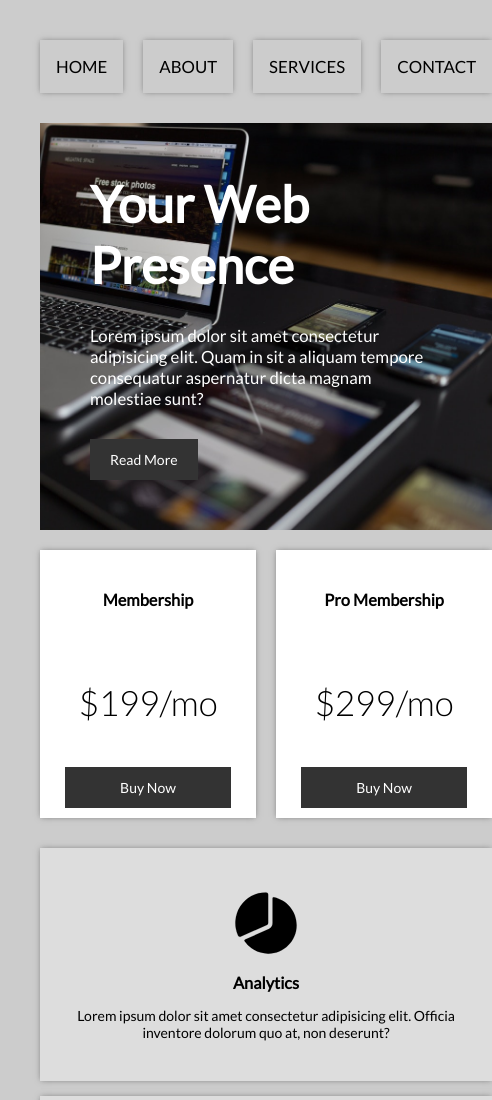
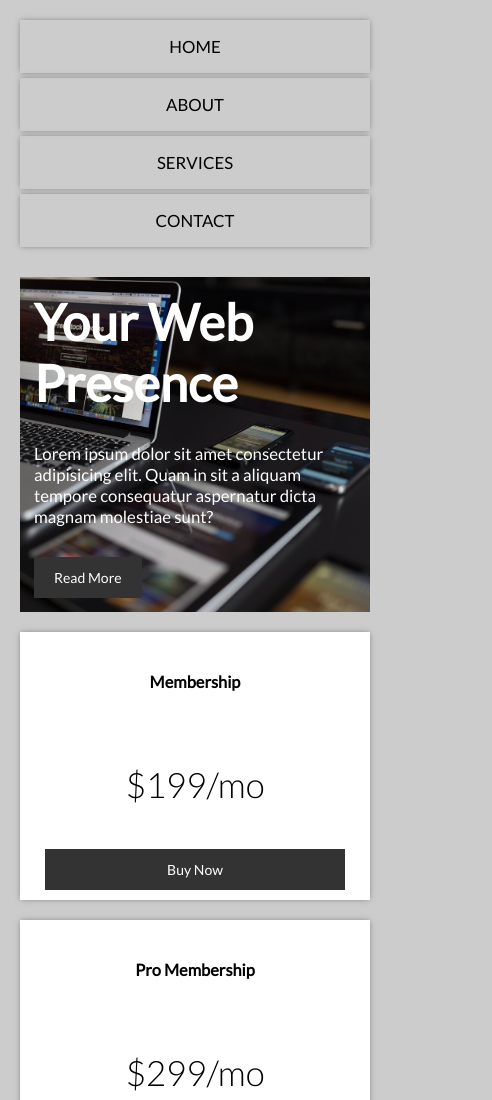
Before and after one commit to arnbz/basic-grid-project, a plain HTML site: page index.html in a window 390 px wide. Shown: the top 1100 px of the page, 492 px wide, since content can reach past the window. Drawn offline with nearby package versions, Linux system fonts and the light colour scheme.

Commit message:
Added media queries for phones

```diff
--- a/resources/css/media.css
+++ b/resources/css/media.css
@@ -20,3 +20,36 @@
     margin-top: 44px;
   }
 }
+
+@media (max-width: 414px) {
+  .container {
+    margin: 20px 20px;
+  }
+
+  .main-nav ul {
+    grid-template-columns: 1fr;
+    gap: 5px;
+  }
+
+  .main-nav ul li a {
+    gap: 7px;
+  }
+
+  header {
+    grid-template-columns: 1fr;
+    grid-template-areas:
+      'banner'
+      'membership1'
+      'membership2';
+  }
+
+  .web-presence__text {
+    padding: 14px;
+  }
+
+  .web-business {
+    grid-template-columns: 1fr;
+    gap: 30px;
+    padding: 0;
+  }
+}
```
